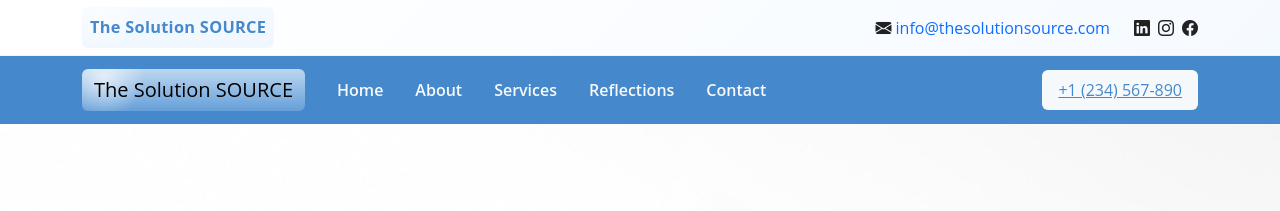
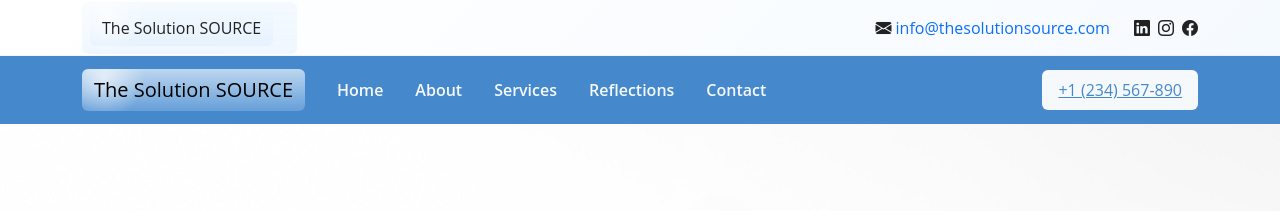
Before and after one commit to digitalsparkhq/thesolutionsource-demo, a Jekyll site: the page built from index.md, in a window 1280 px wide. Shown: the top 211 px of the page. Built offline with Jekyll 4.4.1, drawn with Linux system fonts in a browser that asks for light colours.

Commit message:
Update header.html

```diff
--- a/_includes/header.html
+++ b/_includes/header.html
@@ -4,9 +4,9 @@
     <div class="topbar-left d-flex align-items-center">
       <!-- Logo as text with heavenly background -->
       <div class="logo-text p-2 rounded" aria-label="{{ site.title }}">
-        <a href="{{ '/' | relative_url }}" class="logo-link text-decoration-none">
-          <span class="logo-name">{{ site.title }}</span>
-        </a>
+      <a class="navbar-brand me-3 d-none d-lg-inline" href="{{ '/' | relative_url }}">
+        <span class="logo-text">{{ site.title }}</span>
+      </a>
       </div>
     </div>
 
```
